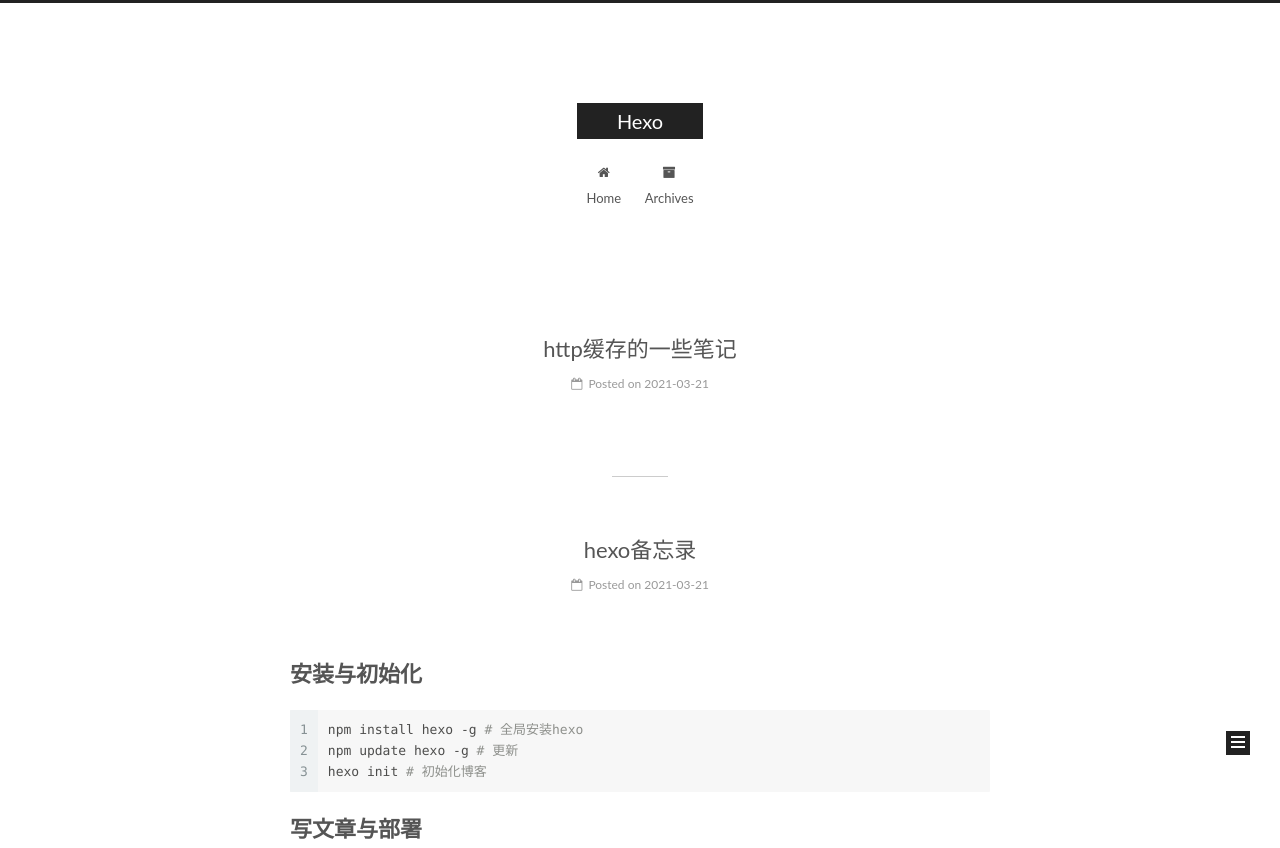
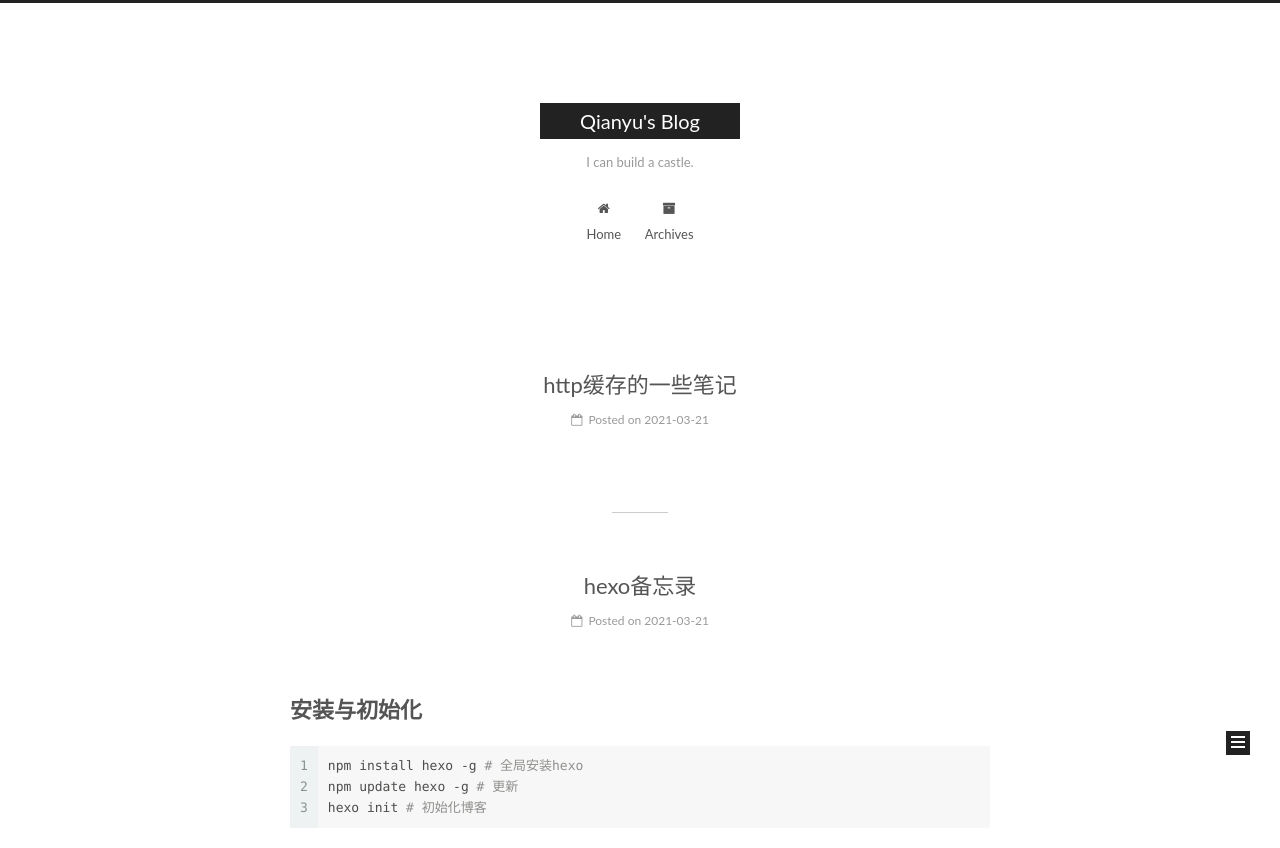
Before and after one commit to yanqianyu/yanqianyu.github.io, a plain HTML site: page index.html in a window 1280 px wide. Shown: the top 848 px of the page. Drawn offline with Linux system fonts and the light colour scheme.

Commit message:
Site updated: 2021-03-21 14:43:18

```diff
--- a/index.html
+++ b/index.html
@@ -80,9 +80,9 @@
 
 
 <meta property="og:type" content="website">
-<meta property="og:title" content="Hexo">
+<meta property="og:title" content="Qianyu&#39;s Blog">
 <meta property="og:url" content="http://example.com/index.html">
-<meta property="og:site_name" content="Hexo">
+<meta property="og:site_name" content="Qianyu&#39;s Blog">
 <meta property="og:locale" content="en_US">
 <meta property="article:author" content="Qianyu Yan">
 <meta name="twitter:card" content="summary">
@@ -121,7 +121,7 @@
 
 
 
-  <title>Hexo</title>
+  <title>Qianyu's Blog</title>
 
 
 
@@ -152,12 +152,12 @@
     <div class="custom-logo-site-title">
       <a href="/"  class="brand" rel="start">
         <span class="logo-line-before"><i></i></span>
-        <span class="site-title">Hexo</span>
+        <span class="site-title">Qianyu's Blog</span>
         <span class="logo-line-after"><i></i></span>
       </a>
     </div>
 
-        <p class="site-subtitle"></p>
+        <p class="site-subtitle">I can build a castle.</p>
 
   </div>
 
@@ -238,7 +238,7 @@
     </span>
 
     <span hidden itemprop="publisher" itemscope itemtype="http://schema.org/Organization">
-      <meta itemprop="name" content="Hexo">
+      <meta itemprop="name" content="Qianyu's Blog">
     </span>
 
 
@@ -357,7 +357,7 @@
     </span>
 
     <span hidden itemprop="publisher" itemscope itemtype="http://schema.org/Organization">
-      <meta itemprop="name" content="Hexo">
+      <meta itemprop="name" content="Qianyu's Blog">
     </span>
 
 
```
Also changed, not shown: 2021/03/21/hexo备忘录/index.html (+5 -5 lines), 2021/03/21/http缓存的一些笔记/index.html (+5 -5 lines), archives/2021/03/index.html (+5 -5 lines), archives/2021/index.html (+5 -5 lines), archives/index.html (+5 -5 lines).
